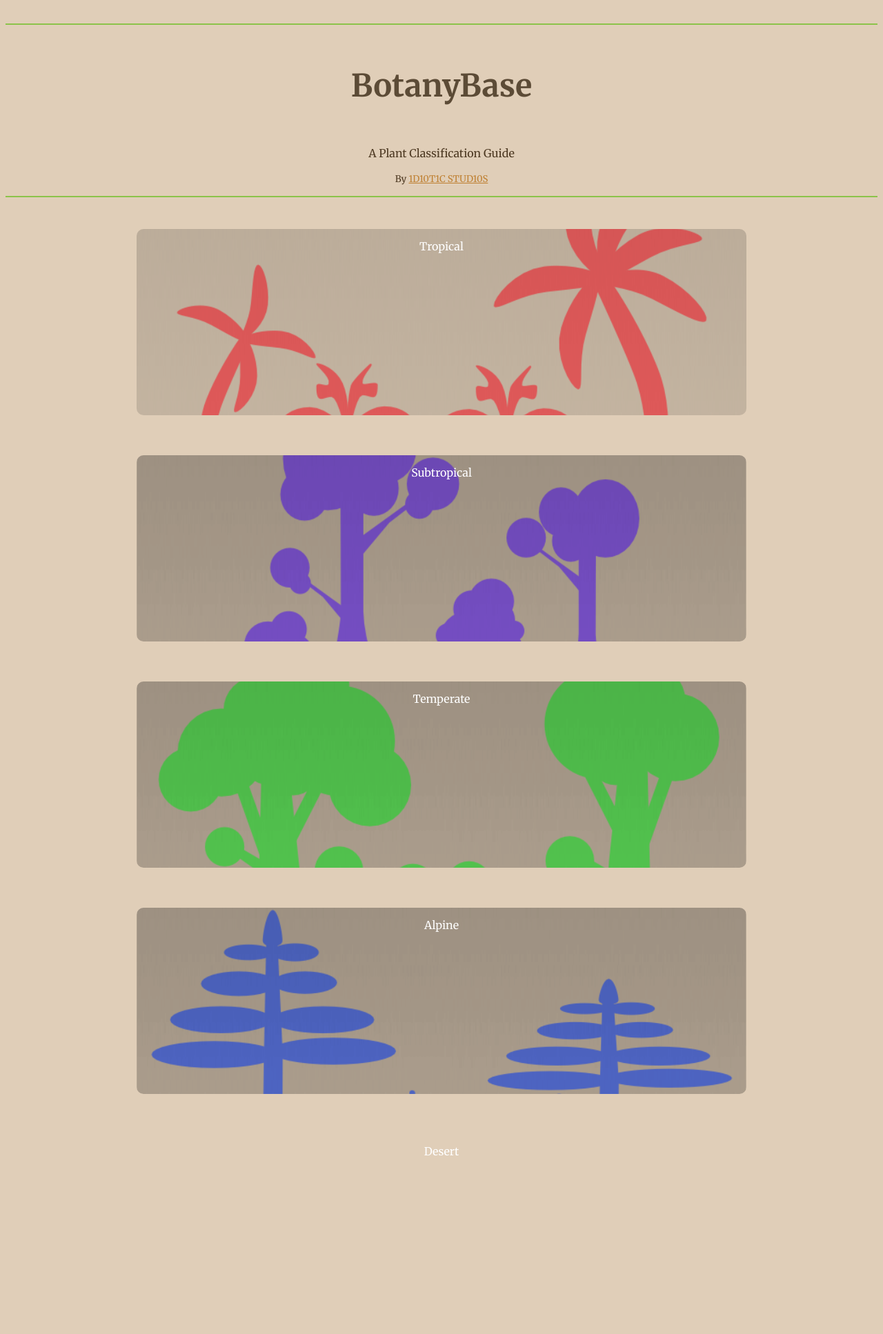
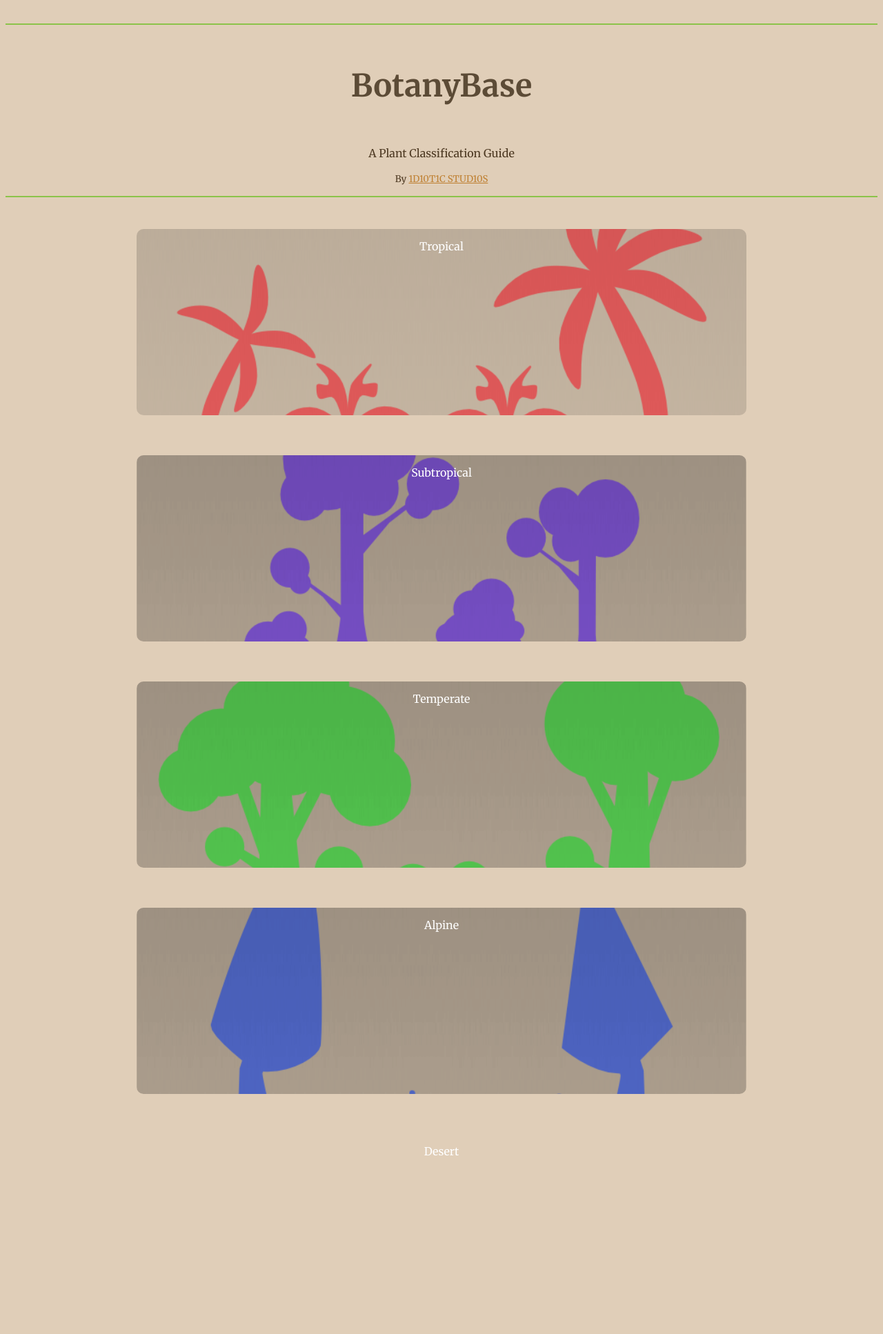
Before and after one commit to BotanyBase/botanybase.github.io, a Jekyll site: the page built from index.html, in a window 1280 px wide. Shown: the whole page at 69% size. Built offline with Jekyll 4.4.1, drawn with Linux system fonts in a browser that asks for light colours.

Commit message:
Update index.html

```diff
--- a/index.html
+++ b/index.html
@@ -14,7 +14,7 @@ title: Main
     background-image: url(https://botanybase.github.io/assets/img/Temperate.png);
   }
   .bg-4 {
-    background-image: url(https://botanybase.github.io/assets/img/Alpine.png);
+    background-image: url(https://botanybase.github.io/assets/img/Alpine2.png);
   }
 </style>
 
```
